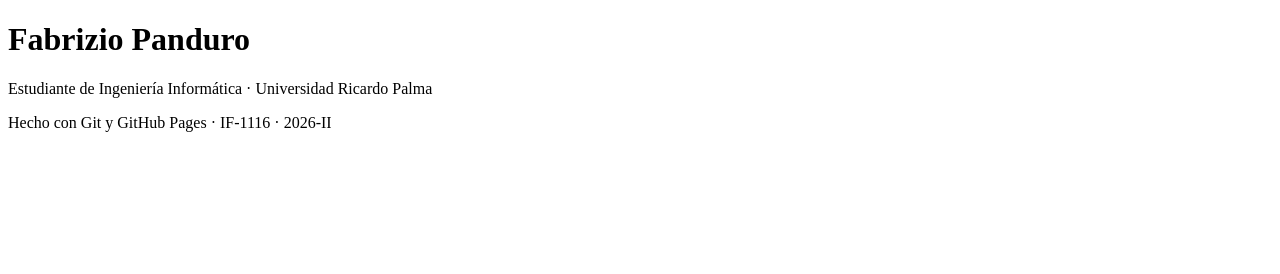
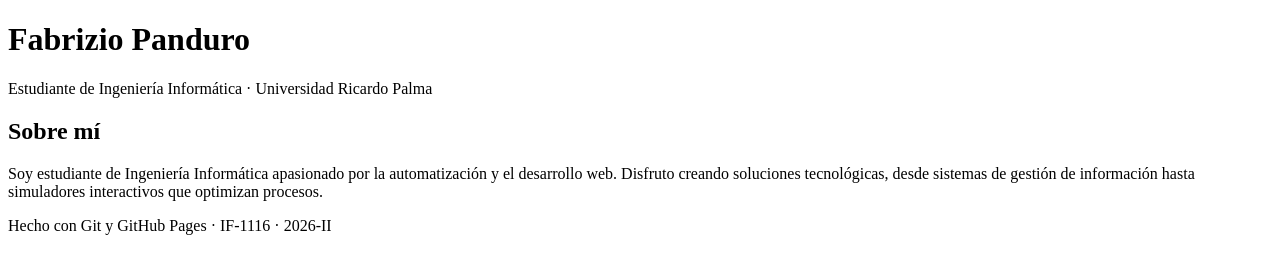
Before and after one commit to FabrizioPanduro/FabrizioPanduro.github.io, a plain HTML site: page index.html in a window 1280 px wide. Drawn offline with Linux system fonts and the light colour scheme.

Commit message:
Agregar sección Sobre mi

```diff
--- a/index.html
+++ b/index.html
@@ -11,7 +11,14 @@
         <p>Estudiante de Ingeniería Informática · Universidad Ricardo Palma</p>
     </header>
     <main>
-        <!-- las secciones van aquí -->
+        <section id="sobre-mi">
+            <h2>Sobre mí</h2>
+            <p>
+                Soy estudiante de Ingeniería Informática apasionado por la automatización y el desarrollo web.
+                Disfruto creando soluciones tecnológicas, desde sistemas de gestión de información hasta simuladores interactivos
+                que optimizan procesos.
+            </p>
+        </section>
     </main>
     <footer>
         <p>Hecho con Git y GitHub Pages · IF-1116 · 2026-II</p>
```
